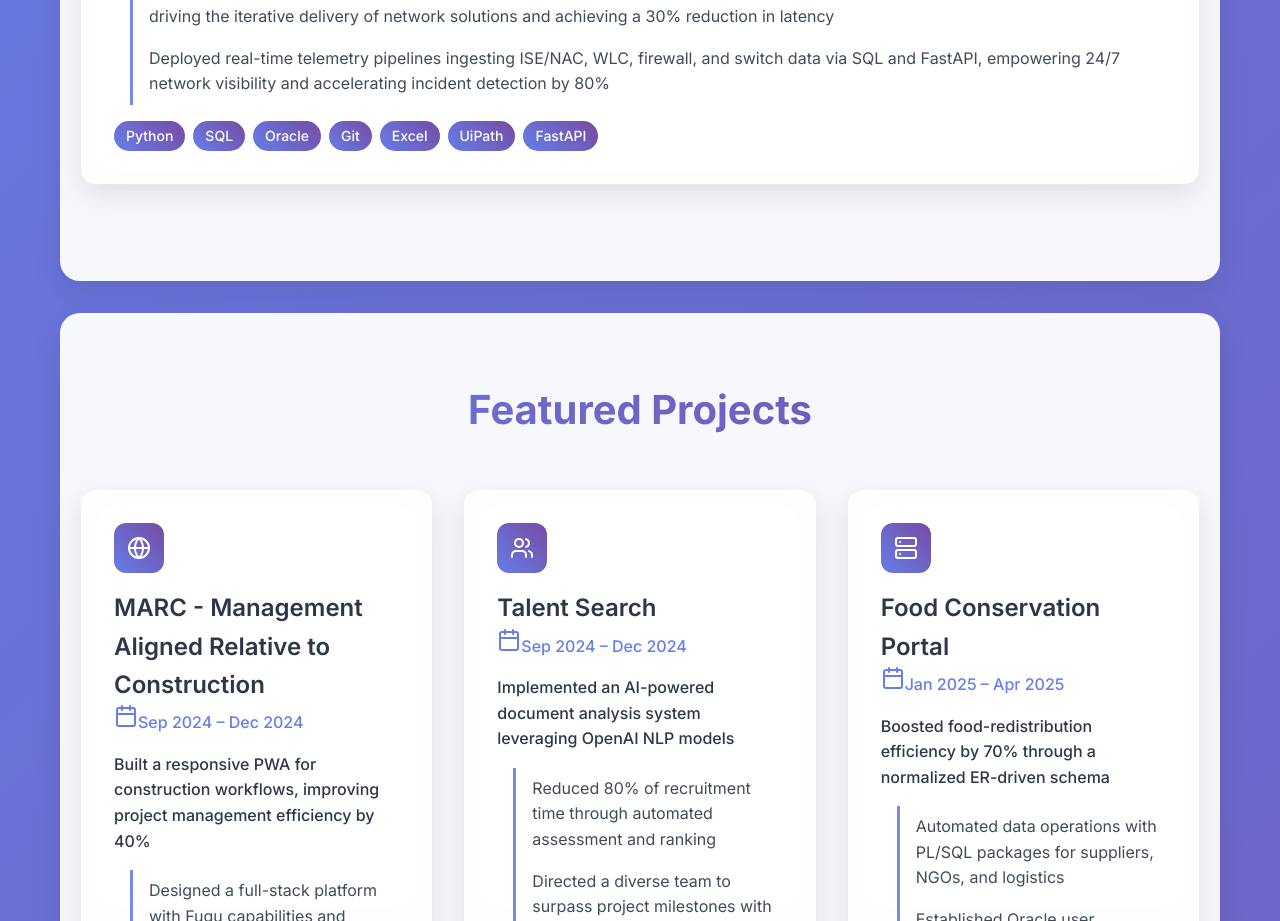
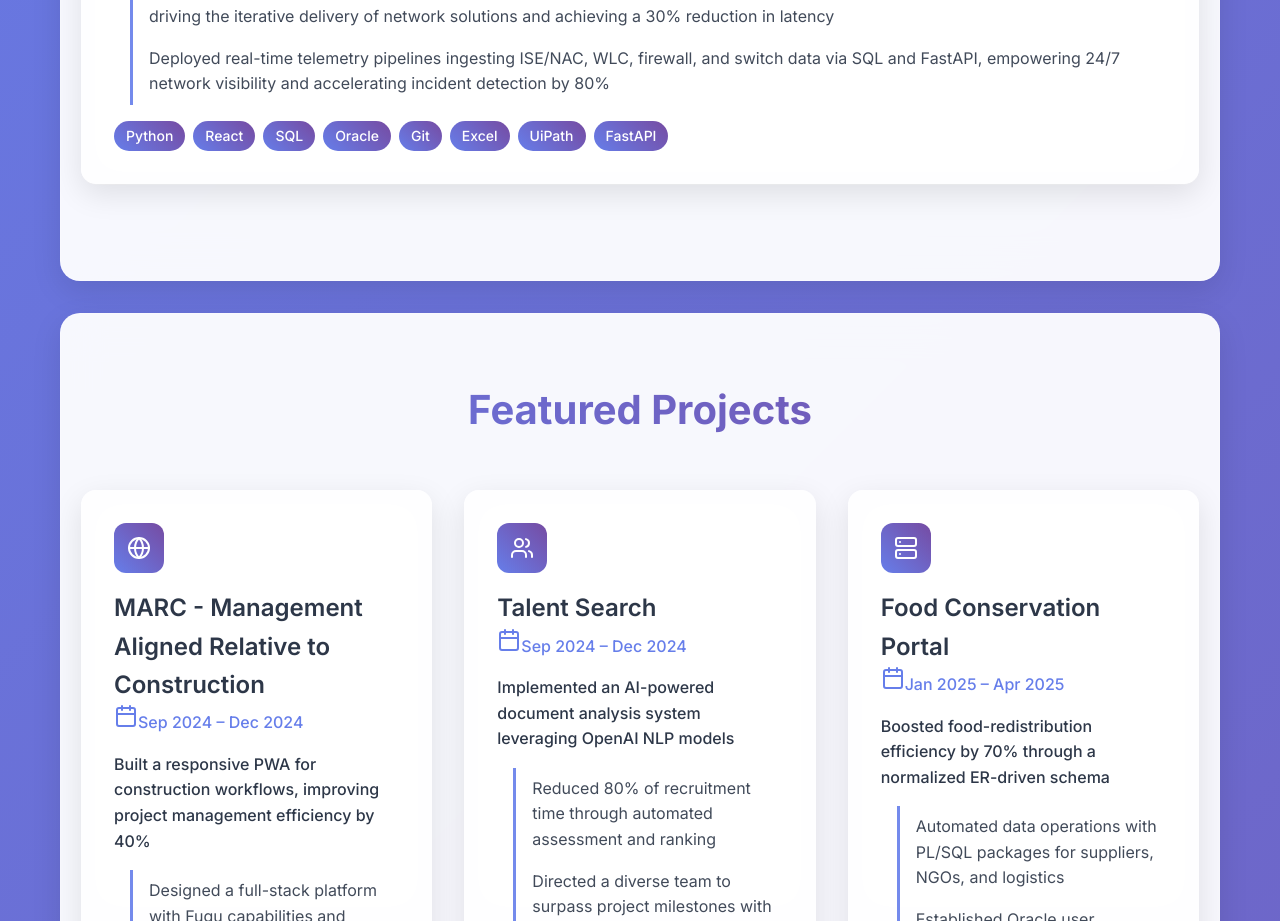
Before and after one commit to jayanthmani8045/jayanthmani, a React (Vite) app in the folder Frontend/Portfolio/: page / in a window 1280 px wide. Shown: the part 1040-1961 px from the top of the page. Built offline with nearby package versions, Linux system fonts and the light colour scheme.

Commit message:
Update portfolioData.ts

```diff
--- a/Frontend/Portfolio/src/data/portfolioData.ts
+++ b/Frontend/Portfolio/src/data/portfolioData.ts
@@ -29,7 +29,7 @@ export const portfolioData: PortfolioData = {
           "Collaborated in an agile environment with Fortinet, Cisco, and key clients to gather business needs and assess technical designs, driving the iterative delivery of network solutions and achieving a 30% reduction in latency",
           "Deployed real-time telemetry pipelines ingesting ISE/NAC, WLC, firewall, and switch data via SQL and FastAPI, empowering 24/7 network visibility and accelerating incident detection by 80%"
         ],
-        tech: ["Python", "SQL", "Oracle", "Git", "Excel", "UiPath", "FastAPI"],
+        tech: ["Python", "React", "SQL", "Oracle", "Git", "Excel", "UiPath", "FastAPI"],
         award: ["Ranked top 10% in TCS Readiness Proctored Assessment, showcasing expertise in OOP and UNIX"]
       },
       projects: [
@@ -122,7 +122,7 @@ export const portfolioData: PortfolioData = {
           "Streamlined data migrations by leading stakeholder workshops, mapping 150+ fields to new schemas with zero loss",
           "Enabled proactive analytics by engineering real-time data pipelines sustaining 99.9% data integrity"
         ],
-        tech: ["Python", "React", "SQL", "Oracle", "Git", "Excel", "ETL", "Data Pipelines"],
+        tech: ["Python",  "SQL", "Oracle", "Git", "Excel", "ETL", "Data Pipelines"],
         award: ["Ranked top 10% in TCS Readiness Proctored Assessment, showcasing expertise in OOP and UNIX"]
       },
       projects: [
```
